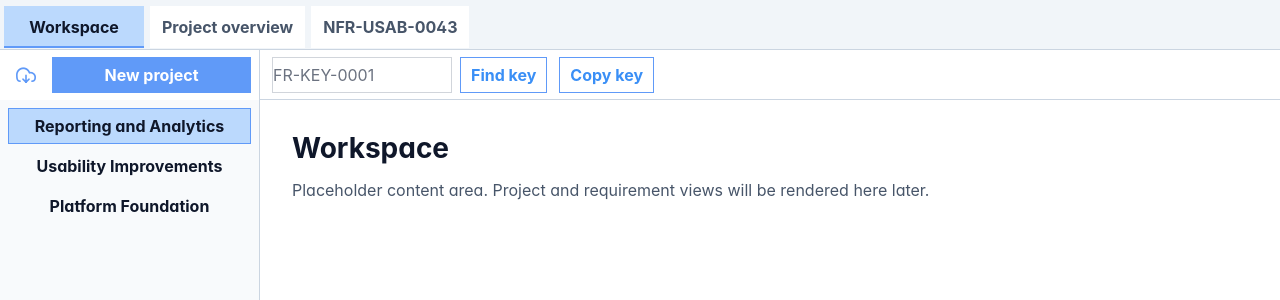
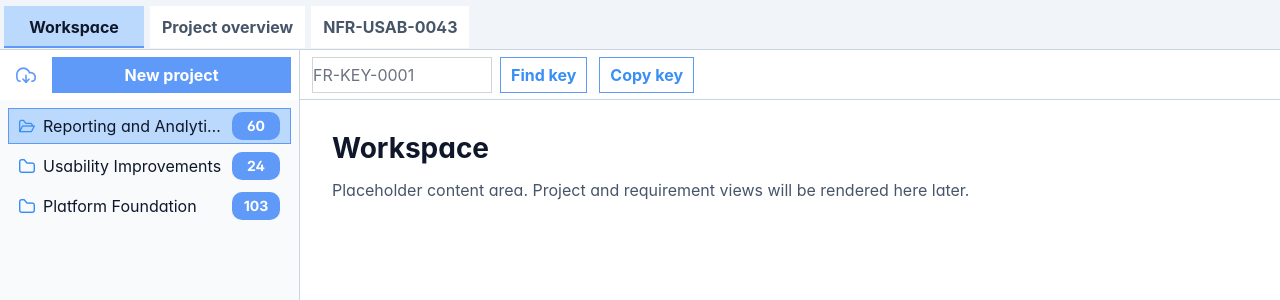
Before and after one commit to simple-requirements/ui, a React (Vite) app: page / in a window 1280 px wide. Shown: the top 300 px of the page. Built offline with nearby package versions, Linux system fonts and the light colour scheme.

Commit message:
chore: Refactor Sidebar

```diff
--- a/src/components/RootLayout/Sidebar.tsx
+++ /dev/null
@@ -1,46 +0,0 @@
-import { Button } from 'primereact/button';
-
-import { ActionButton } from '@/components/RootLayout/ActionButton';
-
-import '@/components/RootLayout/Sidebar.scss';
-
-const placeholderProjects = ['Reporting and Analytics', 'Usability Improvements', 'Platform Foundation'];
-
-function getProjectButtonClassName(selected: boolean): string {
-    return selected ? 'sidebar__project sidebar__project--selected' : 'sidebar__project';
-}
-
-export function Sidebar() {
-    return (
-        <aside
-            className='sidebar'
-            aria-label='Projects'>
-            <div
-                className='sidebar__actions'
-                role='group'
-                aria-label='Project actions'>
-                <ActionButton />
-            </div>
-
-            <nav
-                className='sidebar__project-navigation'
-                aria-label='Project list'>
-                <ul className='sidebar__project-list'>
-                    {placeholderProjects.map((projectName, index) => (
-                        <li key={projectName}>
-                            <Button
-                                outlined
-                                type='button'
-                                label={projectName}
-                                pt={{
-                                    root: { className: getProjectButtonClassName(index === 0) },
-                                    label: { className: 'sidebar__project-label' },
-                                }}
-                            />
-                        </li>
-                    ))}
-                </ul>
-            </nav>
-        </aside>
-    );
-}
--- a/src/components/RootLayout/ActionButton.tsx
+++ b/src/components/RootLayout/Sidebar/ActionButton.tsx
@@ -1,8 +1,8 @@
 import { Button } from 'primereact/button';
 
-type ActionButtonProps = Readonly<{ onNewProject?: () => void; onSynchronize?: () => void }>;
+type Props = Readonly<{ onNewProject?: () => void; onSynchronize?: () => void }>;
 
-export function ActionButton({ onNewProject, onSynchronize }: ActionButtonProps) {
+export function ActionButton({ onNewProject, onSynchronize }: Props) {
     return (
         <>
             <Button
--- a/src/components/RootLayout/Sidebar.scss
+++ b/src/components/RootLayout/Sidebar/Sidebar.scss
@@ -3,7 +3,7 @@
     --sidebar-actions-icon-button-size: 3.6rem;
     --sidebar-actions-icon-size: 2rem;
 
-    inline-size: var(--sidebar-width, 26rem);
+    inline-size: var(--sidebar-width, 30rem);
     block-size: 100%;
     overflow: hidden;
     display: flex;
@@ -104,39 +104,4 @@
         flex-direction: column;
         gap: 0.4rem;
     }
-
-    &__project {
-        inline-size: 100%;
-        min-block-size: 3.6rem;
-        justify-content: flex-start;
-        border-color: transparent;
-        border-radius: 0;
-        background: transparent;
-        color: var(--color-app-text);
-        box-shadow: none;
-    }
-
-    &__project:hover {
-        background: var(--color-app-hover-background);
-        border-color: var(--color-app-border);
-        color: var(--color-app-text);
-    }
-
-    &__project:focus-visible {
-        outline: 0.2rem solid var(--color-app-active-border);
-        outline-offset: 0.2rem;
-        box-shadow: none;
-    }
-
-    &__project--selected {
-        background: var(--color-app-active-background);
-        border-color: var(--color-app-active-border);
-        color: var(--color-app-text);
-    }
-
-    &__project-label {
-        overflow: hidden;
-        text-overflow: ellipsis;
-        white-space: nowrap;
-    }
 }
--- /dev/null
+++ b/src/components/RootLayout/Sidebar/Sidebar.tsx
@@ -0,0 +1,43 @@
+import { ActionButton } from '@/components/RootLayout/Sidebar/ActionButton';
+import { SidebarEntry } from '@/components/RootLayout/Sidebar/SidebarEntry';
+
+import '@/components/RootLayout/Sidebar/Sidebar.scss';
+
+type PlaceholderProject = Readonly<{ name: string; requirementCount: number; selected: boolean }>;
+
+const placeholderProjects: readonly PlaceholderProject[] = [
+    { name: 'Reporting and Analytics', requirementCount: 60, selected: true },
+    { name: 'Usability Improvements', requirementCount: 24, selected: false },
+    { name: 'Platform Foundation', requirementCount: 103, selected: false },
+];
+
+export function Sidebar() {
+    return (
+        <aside
+            className='sidebar'
+            aria-label='Projects'>
+            <div
+                className='sidebar__actions'
+                role='group'
+                aria-label='Project actions'>
+                <ActionButton />
+            </div>
+
+            <nav
+                className='sidebar__project-navigation'
+                aria-label='Project list'>
+                <ul className='sidebar__project-list'>
+                    {placeholderProjects.map((project) => (
+                        <li key={project.name}>
+                            <SidebarEntry
+                                projectName={project.name}
+                                requirementCount={project.requirementCount}
+                                selected={project.selected}
+                            />
+                        </li>
+                    ))}
+                </ul>
+            </nav>
+        </aside>
+    );
+}
--- /dev/null
+++ b/src/components/RootLayout/Sidebar/SidebarEntry.scss
@@ -0,0 +1,62 @@
+.sidebar-entry {
+    inline-size: 100%;
+    min-block-size: 3.6rem;
+    justify-content: flex-start;
+    padding-inline: 1rem;
+    border-color: transparent;
+    border-radius: 0;
+    background: transparent;
+    color: var(--color-app-text);
+    box-shadow: none;
+
+    &:hover {
+        background: var(--color-app-hover-background);
+        border-color: var(--color-app-border);
+        color: var(--color-app-text);
+    }
+
+    &:focus-visible {
+        outline: 0.2rem solid var(--color-app-active-border);
+        outline-offset: 0.2rem;
+        box-shadow: none;
+    }
+
+    &--selected {
+        background: var(--color-app-active-background);
+        border-color: var(--color-app-active-border);
+        color: var(--color-app-text);
+    }
+
+    &__content {
+        inline-size: 100%;
+        min-inline-size: 0;
+        display: grid;
+        grid-template-columns: auto minmax(0, 1fr) auto;
+        align-items: center;
+        gap: 0.8rem;
+    }
+
+    &__icon {
+        font-size: 1.6rem;
+        color: var(--color-primary-500);
+    }
+
+    &__label {
+        min-inline-size: 0;
+        overflow: hidden;
+        text-overflow: ellipsis;
+        white-space: nowrap;
+        text-align: start;
+    }
+
+    &__badge.p-badge {
+        min-inline-size: 4.8rem;
+        block-size: 2.8rem;
+        padding-inline: 0.8rem;
+        justify-self: end;
+        font-size: 1.4rem;
+        line-height: 2.8rem;
+        background: var(--color-primary-400);
+        color: white;
+    }
+}
--- /dev/null
+++ b/src/components/RootLayout/Sidebar/SidebarEntry.tsx
@@ -0,0 +1,44 @@
+import { Badge } from 'primereact/badge';
+import { Button } from 'primereact/button';
+
+import '@/components/RootLayout/Sidebar/SidebarEntry.scss';
+
+export type SidebarEntryProps = Readonly<{
+    projectName: string;
+    requirementCount: number;
+    selected?: boolean;
+    onClick?: () => void;
+}>;
+
+function getSidebarEntryClassName(selected: boolean): string {
+    return selected ? 'sidebar-entry sidebar-entry--selected' : 'sidebar-entry';
+}
+
+function getProjectIconClassName(selected: boolean): string {
+    return selected ? 'pi pi-folder-open sidebar-entry__icon' : 'pi pi-folder sidebar-entry__icon';
+}
+
+export function SidebarEntry({ projectName, requirementCount, selected = false, onClick }: SidebarEntryProps) {
+    return (
+        <Button
+            outlined
+            type='button'
+            aria-current={selected ? 'page' : undefined}
+            onClick={onClick}
+            pt={{ root: { className: getSidebarEntryClassName(selected) } }}>
+            <span className='sidebar-entry__content'>
+                <i
+                    className={getProjectIconClassName(selected)}
+                    aria-hidden='true'
+                />
+
+                <span className='sidebar-entry__label'>{projectName}</span>
+
+                <Badge
+                    value={requirementCount}
+                    className='sidebar-entry__badge'
+                />
+            </span>
+        </Button>
+    );
+}
--- a/src/pages/RootLayout.tsx
+++ b/src/pages/RootLayout.tsx
@@ -1,7 +1,7 @@
 import { Outlet } from 'react-router';
 
 import { ActionBar } from '@/components/RootLayout/ActionBar';
-import { Sidebar } from '@/components/RootLayout/Sidebar';
+import { Sidebar } from '@/components/RootLayout/Sidebar/Sidebar';
 import { TabBar } from '@/components/RootLayout/TabBar';
 
 import '@/pages/RootLayout.scss';
```
